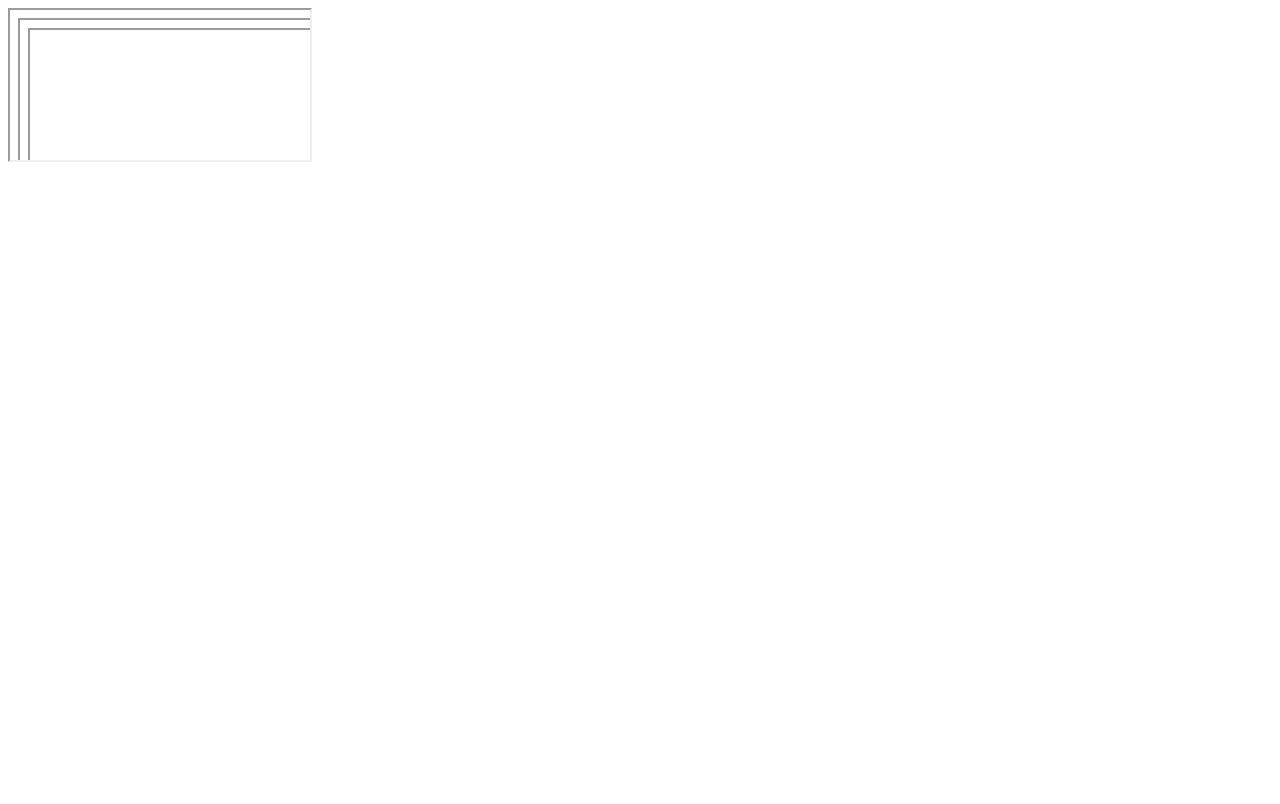
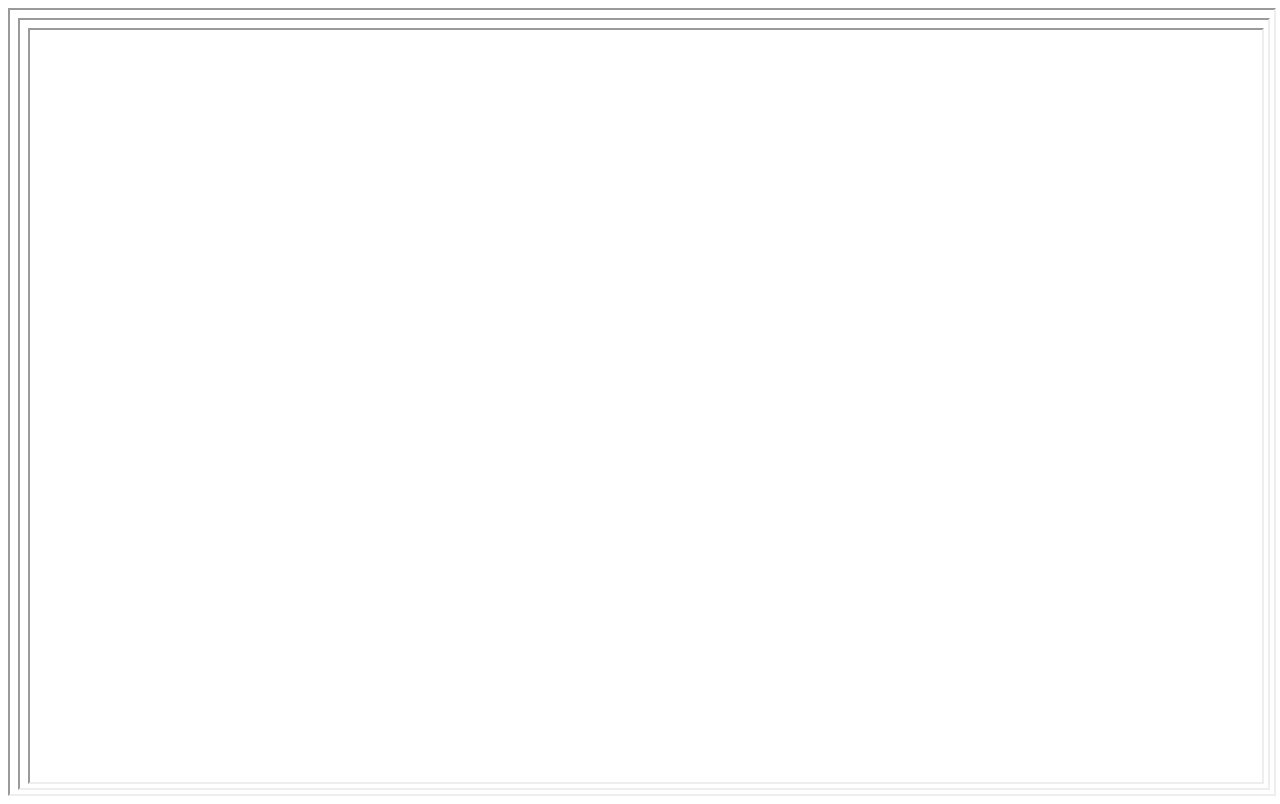
Before and after one commit to edcodevelopment/redirecturls, a plain HTML site: page index.html in a window 1280 px wide. Drawn offline with Linux system fonts and the light colour scheme.

Commit message:
Testing...

```diff
--- a/index.html
+++ b/index.html
@@ -1,4 +1,4 @@
-<iframe id="redirectURL"></iframe>
+<iframe id="redirectURL" height="100%" width="100%"></iframe>
 <script>
 	document.getElementById('redirectURL').src = 'http://localhost:3000'
 </script>
```
